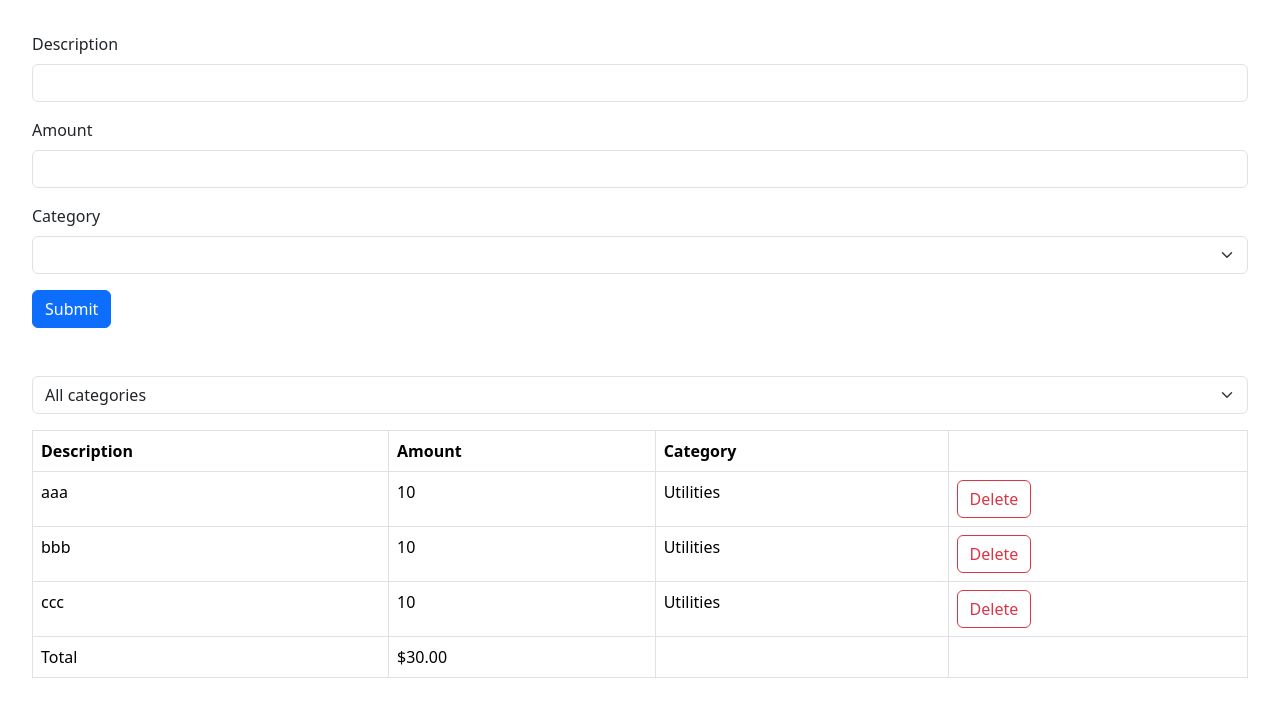
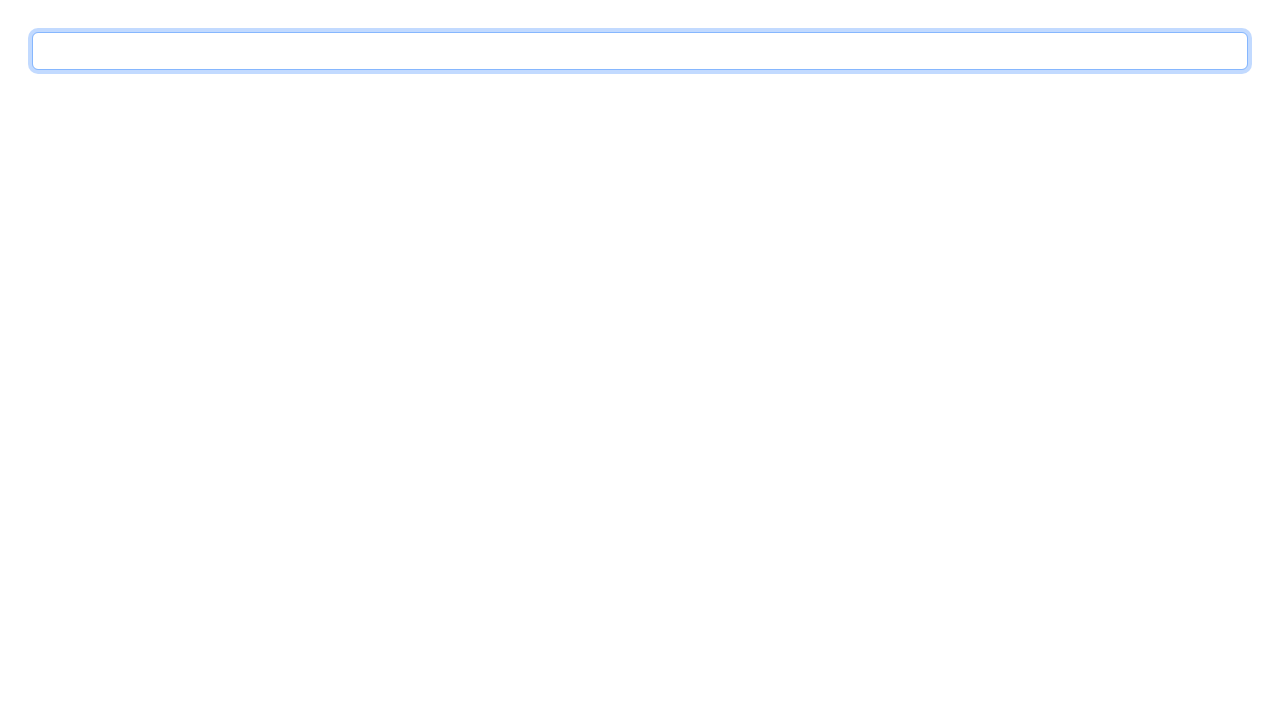
Before and after one commit to Dev-Elo-1505/first-react-app, a React (Vite) app: page / in a window 1280 px wide. Shown: the top 716 px of the page. Built offline with nearby package versions, Linux system fonts and the light colour scheme.

Commit message:
Intro to useEffect

```diff
--- a/src/App.tsx
+++ b/src/App.tsx
@@ -1,42 +1,52 @@
-import { useState } from "react";
-import { ExpenseList } from "./expense-tracker/components/ExpenseList";
-import { ExpenseFilter } from "./expense-tracker/components/ExpenseFilter";
-import categories from "./expense-tracker/categories";
-import ExpenseForm from "./expense-tracker/components/ExpenseForm";
+// import { useState } from "react";
+// import { ExpenseList } from "./expense-tracker/components/ExpenseList";
+// import { ExpenseFilter } from "./expense-tracker/components/ExpenseFilter";
+// import categories from "./expense-tracker/categories";
+// import ExpenseForm from "./expense-tracker/components/ExpenseForm";
+
+import { useEffect, useRef } from "react";
 
 function App() {
-  const [selectedCategory, setSelectedCategory] = useState("");
-  const [expenses, setExpenses] = useState([
-    { id: 1, description: "aaa", amount: 10, category: "Utilities" },
-    { id: 2, description: "bbb", amount: 10, category: "Utilities" },
-    { id: 3, description: "ccc", amount: 10, category: "Utilities" },
-  ]);
+  // const [selectedCategory, setSelectedCategory] = useState("");
+  // const [expenses, setExpenses] = useState([
+  //   { id: 1, description: "aaa", amount: 10, category: "Utilities" },
+  //   { id: 2, description: "bbb", amount: 10, category: "Utilities" },
+  //   { id: 3, description: "ccc", amount: 10, category: "Utilities" },
+  // ]);
 
-  if (expenses.length === 0) return null;
+  // if (expenses.length === 0) return null;
 
-  const visibleExpenses = selectedCategory
-    ? expenses.filter((e) => e.category === selectedCategory)
-    : expenses;
-  return (
-    <>
-      <div className="mb-5">
-        <ExpenseForm
-          onSubmit={(expense) =>
-            setExpenses([...expenses, { ...expense, id: expenses.length + 1 }])
-          }
-        />
-      </div>
-      <div className="mb-3">
-        <ExpenseFilter
-          onSelectCategory={(category) => setSelectedCategory(category)}
-        />
-      </div>
-      <ExpenseList
-        expenses={visibleExpenses}
-        onDelete={(id) => setExpenses(expenses.filter((e) => e.id !== id))}
-      />
-    </>
-  );
+  // const visibleExpenses = selectedCategory
+  //   ? expenses.filter((e) => e.category === selectedCategory)
+  //   : expenses;
+  // return (
+  //   <>
+  //     <div className="mb-5">
+  //       <ExpenseForm
+  //         onSubmit={(expense) =>
+  //           setExpenses([...expenses, { ...expense, id: expenses.length + 1 }])
+  //         }
+  //       />
+  //     </div>
+  //     <div className="mb-3">
+  //       <ExpenseFilter
+  //         onSelectCategory={(category) => setSelectedCategory(category)}
+  //       />
+  //     </div>
+  //     <ExpenseList
+  //       expenses={visibleExpenses}
+  //       onDelete={(id) => setExpenses(expenses.filter((e) => e.id !== id))}
+  //     />
+  //   </>
+  // );
+  const ref = useRef<HTMLInputElement>(null);
+  useEffect(()=> {
+    if(ref.current) ref.current.focus();
+  });
+  useEffect(()=>{
+    document.title="My First React App";
+  })
+  return <><input ref={ref} type="text" className="form-control" /></>;
 }
 
 export default App;
```
